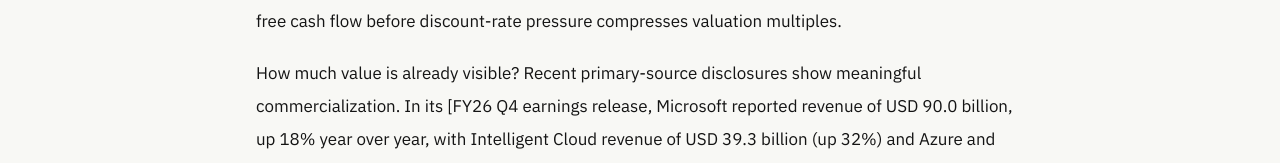
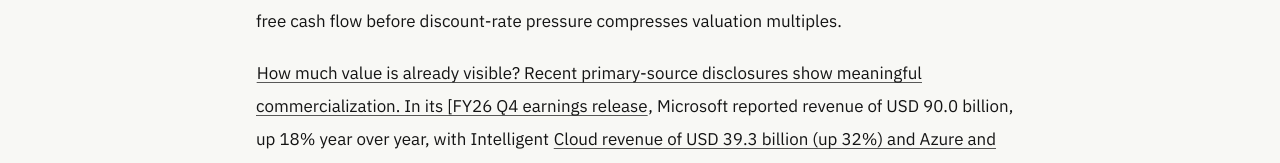
Before and after one commit to RubenDuijn/SwissCapital.news, a Next.js app: page /articles/ai-boom-economic-revolution-or-market-mispricing in a window 1280 px wide. Shown: the part 774-937 px from the top of the page. Built offline with nearby package versions, Linux system fonts and the light colour scheme.

Commit message:
Improve touch link clarity and document rendering rules

```diff
--- a/src/app/articles/[slug]/page.tsx
+++ b/src/app/articles/[slug]/page.tsx
@@ -73,11 +73,11 @@
 
     nodes.push(
       isExternal ? (
-        <a key={`${key}-${href}-${startIndex}`} href={href} target="_blank" rel="noreferrer" className="story-link text-ink">
+        <a key={`${key}-${href}-${startIndex}`} href={href} target="_blank" rel="noreferrer" className="story-link article-link text-ink">
           {label}
         </a>
       ) : (
-        <Link key={`${key}-${href}-${startIndex}`} href={href} className="story-link text-ink">
+        <Link key={`${key}-${href}-${startIndex}`} href={href} className="story-link article-link text-ink">
           {label}
         </Link>
       ),
@@ -151,8 +151,8 @@
               <ol className="space-y-3 text-sm leading-7 text-muted">
                 {article.references.map((reference, index) => (
                   <li key={reference.href}>
-                    <span className="mr-2 text-ink">[{index + 1}]</span>
-                    <a href={reference.href} target="_blank" rel="noreferrer" className="story-link text-ink">
+                    <span className="mr-2 text-ink">{index + 1}.</span>
+                    <a href={reference.href} target="_blank" rel="noreferrer" className="story-link article-link text-ink">
                       {reference.title}
                     </a>
                     <span className="ml-2">{reference.source}</span>
--- a/src/app/globals.css
+++ b/src/app/globals.css
@@ -95,6 +95,39 @@
   margin-top: 0;
 }
 
+.article-link {
+  text-decoration-line: underline;
+  text-decoration-thickness: 0.08em;
+  text-decoration-color: color-mix(in srgb, currentColor 70%, transparent);
+  text-underline-offset: 0.16em;
+  border-radius: 0.2rem;
+  padding: 0 0.04em;
+  transition: background-color 180ms ease, text-decoration-color 180ms ease;
+}
+
+.article-link::after {
+  display: none;
+}
+
+.article-link:hover,
+.article-link:focus-visible {
+  background: color-mix(in srgb, var(--ink) 9%, transparent);
+  text-decoration-color: currentColor;
+}
+
+.article-link:focus-visible {
+  outline: 2px solid color-mix(in srgb, var(--ink) 35%, transparent);
+  outline-offset: 2px;
+}
+
+@media (hover: none) and (pointer: coarse) {
+  .article-link {
+    text-decoration-thickness: 0.1em;
+    text-underline-offset: 0.18em;
+    padding: 0.04em 0.1em;
+  }
+}
+
 @keyframes fadeInUp {
   from {
     opacity: 0;
```
Also changed, not shown: 1 other file (tests, documents, lock files or other folders).
